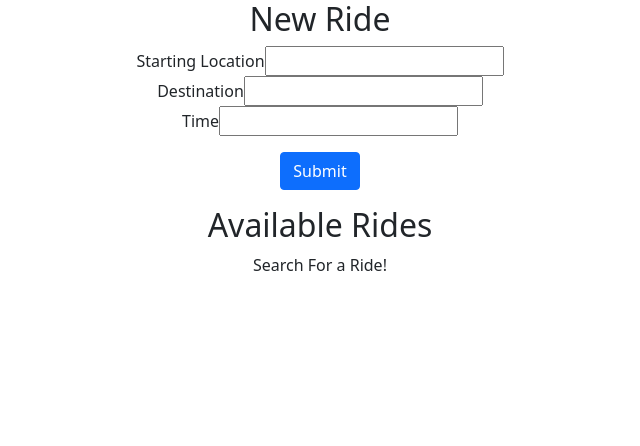
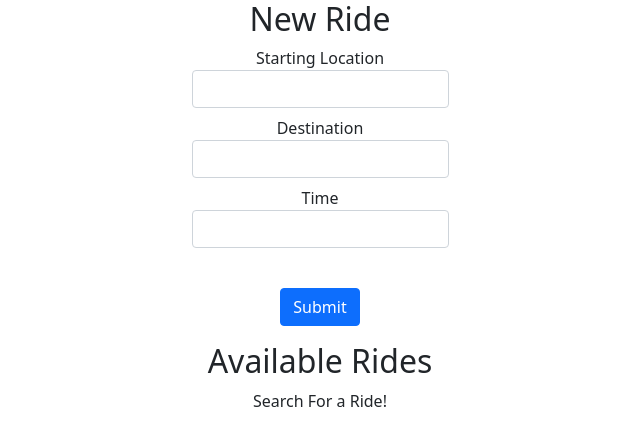
Before and after one commit to sterlingmuller/ThumbsUp, a React app: page /riderSearch in a window 1280 px wide. Shown: the top 446 px of the page, without its empty margins (320-960 px from the left). Built offline with nearby package versions, Linux system fonts and the light colour scheme; the HTML template or start-up script is replaced by a standard one.

Commit message:
Greatly improved styling

```diff
--- a/client/src/components/RiderSelection/NewRide/riderSearch.jsx
+++ b/client/src/components/RiderSelection/NewRide/riderSearch.jsx
@@ -1,10 +1,10 @@
 import React, { useState, useEffect, useContext } from 'react';
 import { MainContext } from '../../../contexts/MainContext.js';
-import { Link } from 'react-router-dom';
+import { Link, useNavigate } from 'react-router-dom';
 import axios from 'axios';
 import moment from "moment";
 import "./Ride.css";
-import {Button} from 'react-bootstrap';
+import {Button, Card, Form} from 'react-bootstrap';
 
 
 
@@ -16,7 +16,7 @@ export const RiderSearch = () => {
     time: ""
   });
   const [allMatchingTrips, setAllMatchingTrips] = useState({});
-
+  const navigate = useNavigate();
 
   const handleClick = () => {
     searchUpcomingTrips();
@@ -41,31 +41,39 @@ export const RiderSearch = () => {
     <div className="rider-search-container">
 
         <h2>New Ride</h2>
-        <form>
-          <label>
+        <Form>
+          <Form.Group size="lg">
+          <div className="form-input">
+          <Form.Label>
             Starting Location
-            <input
+            <Form.Control
               name="startingLocation"
               type="text"
               onChange={handleChange} />
-          </label>
-          <br />
-          <label>
+          </Form.Label>
+          </div>
+
+          <div className="form-input">
+          <Form.Label>
             Destination
-            <input
+            <Form.Control
               name="destination"
               type="text"
               onChange={handleChange} />
-          </label>
-          <br />
-          <label>
+          </Form.Label>
+          </div>
+
+          <div className="form-input">
+          <Form.Label>
             Time
-            <input
+            <Form.Control
               name="time"
               type="text"
               onChange={handleChange} />
-          </label>
-        </form>
+          </Form.Label>
+          </div>
+          </Form.Group>
+        </Form>
 
         <Button varient="primary" className="new-ride-button" onClick={handleClick}>Submit</Button>
 
@@ -78,19 +86,20 @@ export const RiderSearch = () => {
 
             allMatchingTrips.map((trip) => {
               return (
-                <div>
-                  <Link to="/saveMeASeat">
+                <Card>
 
-                    <div className="card-body" onClick={() => {
+
+                    <Card.Body className="card-body" onClick={() => {
                       setSelectedTrip(trip.id);
+                      navigate('/saveMeASeat');
                       console.log("New selected trip id: ", trip.id);
                     }} key={trip.id}>{`From ${trip.start_address}\n
                                         To ${trip.end_address}\n
                                         At ${moment(trip.start_time).format("LLLL")}`}
-                    </div>
+                    </Card.Body>
 
-                  </Link>
-                </div>
+
+                </Card>
               )
             })
 
--- a/client/src/components/RiderSelection/Rider.css
+++ b/client/src/components/RiderSelection/Rider.css
@@ -16,9 +16,7 @@ Dark Blue : #032539 */
 h2 {
 
   text-align: center;
-  border-bottom: #FA991C;
   align-items: center;
-  border-width: 1rem;
 }
 
 .div-h2 {
@@ -26,6 +24,7 @@ h2 {
   align-items: center;
   flex-direction: column;
   position:relative;
+  margin-bottom: 1rem
 
 }
 
@@ -38,7 +37,7 @@ h2 {
 
 .new-ride-button {
   float: right;
-  margin-top: 1rem;
+  margin-top: 2rem;
 }
 
 
--- a/client/src/components/RiderSelection/riderPortal.jsx
+++ b/client/src/components/RiderSelection/riderPortal.jsx
@@ -36,8 +36,8 @@ export const RiderPortal = () => {
 
 
   const containerStyle = {
-    width: '400px',
-    height: '400px'
+    width: '70vw',
+    height: '65vh'
   };
 
   const center = {
@@ -59,7 +59,7 @@ export const RiderPortal = () => {
     !isLoaded ? <div>Loading</div> :
     <div className="rider-portal-container">
       <div className="div-h2">
-      <GiHamburgerMenu size={25} className='hamburger-menu' onClick={handleShow} />
+      <GiHamburgerMenu size={40} className='hamburger-menu' onClick={handleShow} />
       <h2>Rider Portal</h2>
       </div>
 
@@ -71,7 +71,7 @@ export const RiderPortal = () => {
         <GoogleMap className="rider-map"
           mapContainerStyle={containerStyle}
           center={center}
-          zoom={10}
+          zoom={18}
           clickableIcons={true}
         >
           { /* Child components, such as markers, info windows, etc. */}
```
Also changed, not shown: 1 other file (tests, documents, lock files or other folders).
